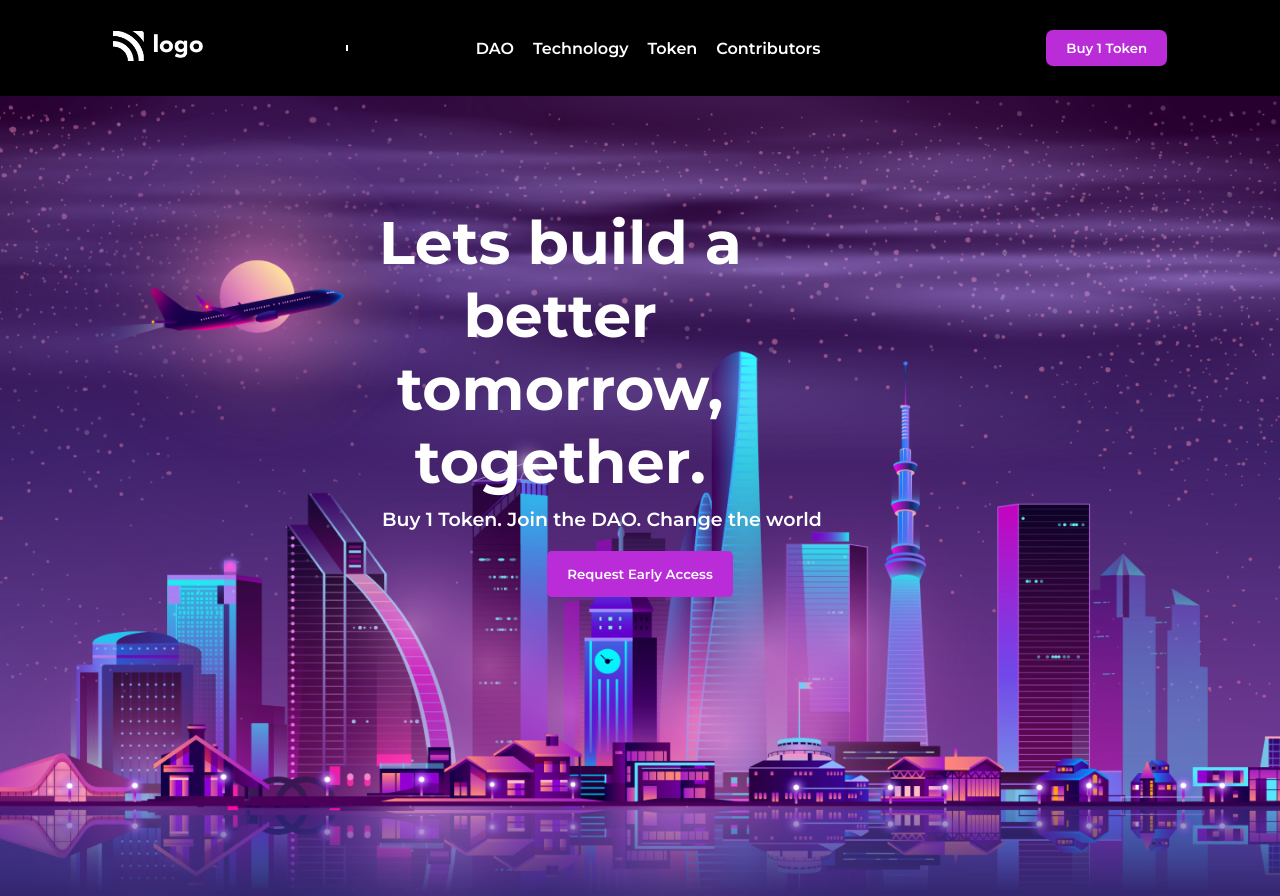
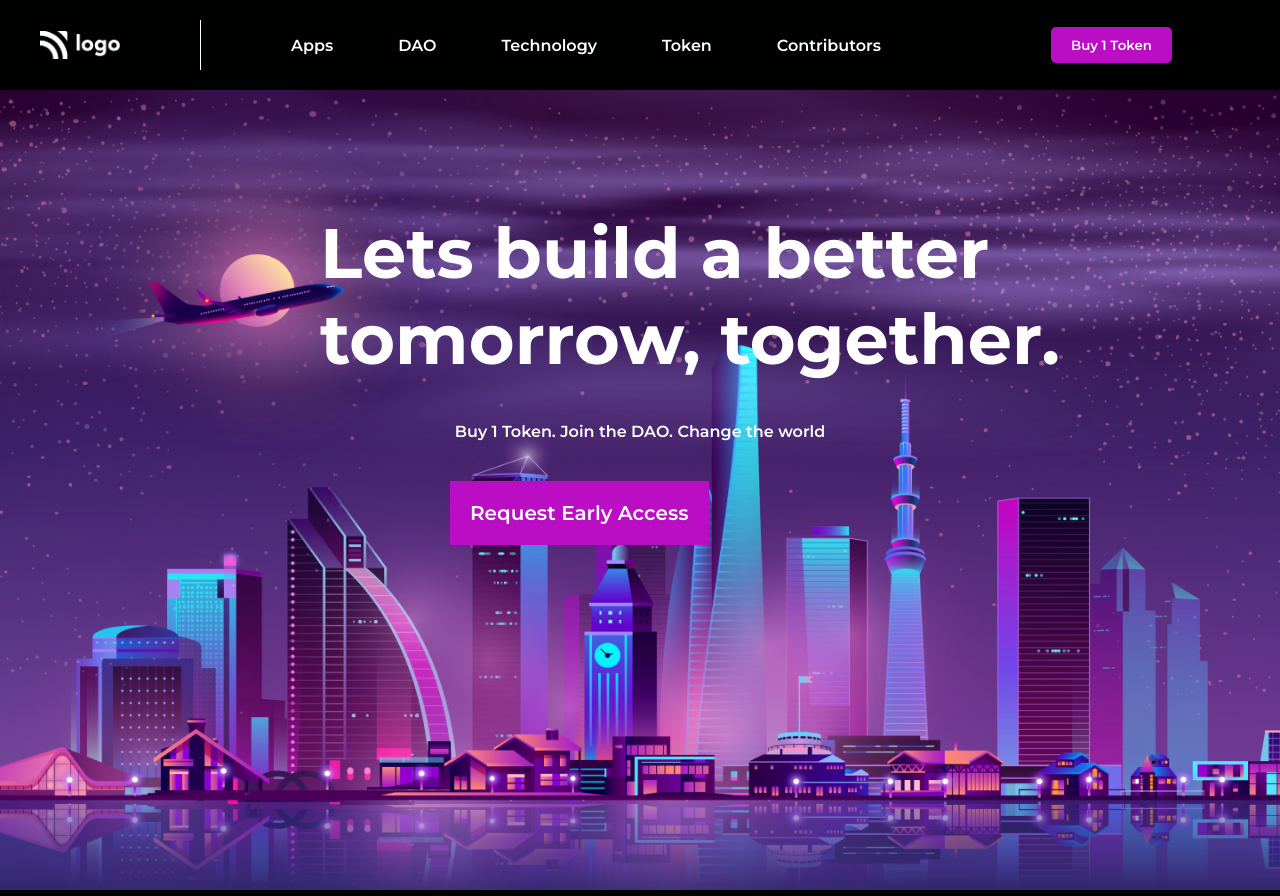
Before and after one commit to subhash1599/Full_Stack_JavaScript_Learning, a plain HTML site: page HTML-CSS_Projects/Project 02/index.html in a window 1280 px wide. Drawn offline with Linux system fonts and the light colour scheme.

Commit message:
Alignment Issue

```diff
--- a/HTML-CSS_Projects/Project 02/style.css
+++ b/HTML-CSS_Projects/Project 02/style.css
@@ -1,124 +1,109 @@
+* {
+
+    margin: 0;
+    padding: 0;
+    font-family: "Montserrat";
+
+}
+
+body {
+    background-color: #000101;
+}
 
 
 
-*{
+/* navbar styling */
+.navbar {
 
-    padding: 0;
-    margin: auto;
-    box-sizing: border-box;
-    background: #000;
-    color: white;
-    font-family: 'Montserrat';
-}
-
-
-.container{
-
-
-}
-
-.navbar{
     display: flex;
-    margin-top: 30px;
-    margin-bottom: 30px;
-    /* padding-top: 20px;
-    padding-bottom: 20px;
-    justify-content: flex-start;
+    margin: 20px 40px;
     align-items: center;
-     */
-}
-
-.line{
-    border-right:2px solid white ;
-    margin: 15px;
-    margin-left: 30px;
-}
-
-
-.navbar img{
-
-
-    width: 90px;
-}
-
-.list{
-    list-style-type: none;
-    display: flex;
-    flex-wrap: wrap;
-
-    gap: 19px;
-}
-
-.list li:first-child{
-    display: none;
-}
-
-.button-small{
-    background-color: #BB2CD9;
-    border: 0;
-    padding: 10px 20px;
-    border-radius: 7px;
-
-}
-
-.hero{
-    background-image: url(./assets/bg.png);
-    height: 100vh;
-    background-size:100% 100%;
-    background-repeat: no-repeat;
-    /* background-color: initial; */
-}
-
-
-.hero-heading{
-    display: flex;
-    align-items: center;
-    justify-content: center;
-    background-color: initial;
-    padding-top: 90px;
-    font-size: 60px;
-    padding-top: 110px;
-    text-align: center;
-    justify-content: center;
-    padding-right: 54px;
-    margin-left: 300px;
-    margin-right: 400px;
-}
-
-.hero-description{
-    background-color: initial;
-    text-align: center;
-    justify-content: center;
-    font-size: 19px;
-    margin-right:140px;
-    padding-top: 10px;
-}
-
-
-.hero-heading{
-    margin-left: 23%;
-}
-.hero-description{
-    margin-left: 5%;
-}
-
-.button-large{
-    display: flex;
-    background-color: initial;
-    background-color: #BB2CD9;
-    text-align: center;
-    justify-content: center;
-    padding: 15px 20px;
-    border:0;
-    border-radius: 5px;
-    margin-top: 20px;
 
 
 }
 
 
 
-/*
 
-Well Done Ramu
-*/
+.list {
+    color: #FEFEFF;
+    display: flex;
+    list-style-type: none;
+    gap: 65px;
+    margin: 0 170px;
+}
+
+.navbar img {
+    width: 80px;
+    position: relative;
+    top: 2px;
+}
+
+.line {
+    border-left: 1px solid #FEFEFF;
+    height: 50px;
+    position: relative;
+    left: 80px;
+}
+
+.button-small {
+
+    background-color: #BA0DC4;
+    color: #FEFEFF;
+    border: 0;
+    padding: 10px 20px;
+    text-align: center;
+    border-radius: 5px;
+}
+
+
+.hero {
+    color: #FEFEFF;
+    height: 100vh;
+    background-image: url(./assets/bg.png);
+    background-size: 100% 100%;
+    background-repeat: no-repeat;
+
+}
+
+.hero-heading {
+
+
+
+    font-size: 70px;
+    padding-top: 120px;
+    padding-left: 320px;
+    padding-right: 50px;
+
+
+}
+
+
+
+
+.hero-description {
+
+    font-weight: 100;
+    display: flex;
+    justify-content: center;
+    padding-top: 40px;
+    /* align-items: center; */
+
+
+}
+
+
+
+.button-large {
+    display: flex;
+    align-items: center;
+    justify-content: center;
+    color: #FEFEFF;
+    background-color: #BA0DC4;
+    padding: 20px;
+    font-size: 20px;
+    border: 0px;
+    margin-left: 450px;
+    margin-top: 40px;
+
+}
```
